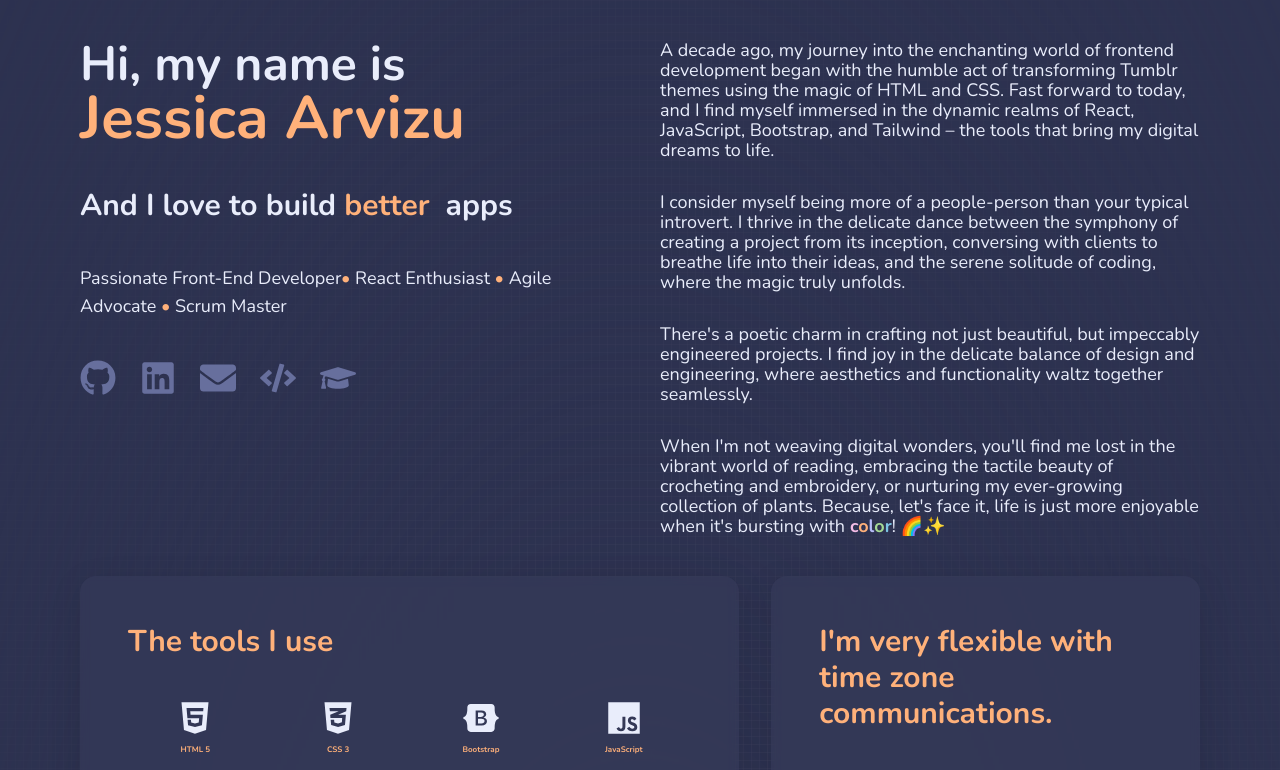
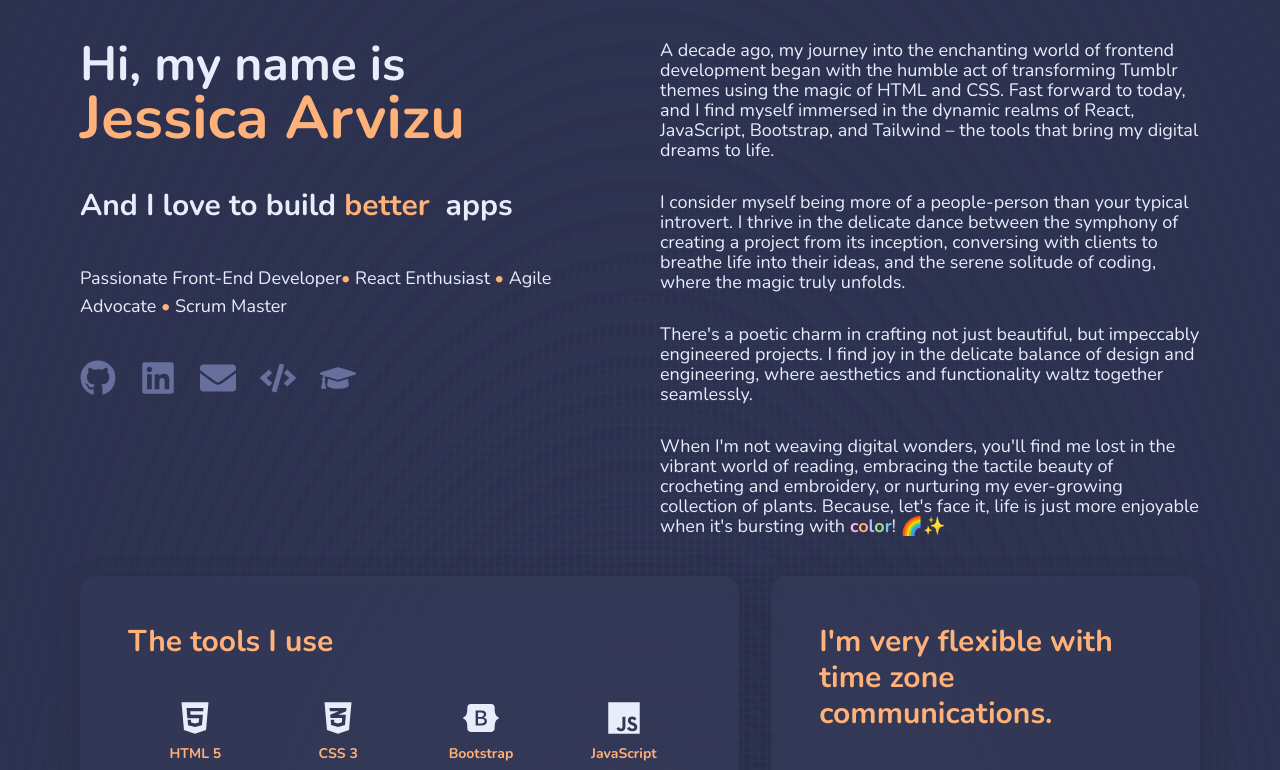
Before and after one commit to jessicaArvizu/next_portfolio, a Next.js app: page / in a window 1280 px wide. Shown: the top 770 px of the page. Built offline with nearby package versions, Linux system fonts and the light colour scheme.

Commit message:
Fixed navbar

```diff
--- a/components/Skills/SkillItem.tsx
+++ b/components/Skills/SkillItem.tsx
@@ -11,7 +11,7 @@ export default function SkillItem({
     return (
         <div className="flex flex-col justify-center items-center text-center mb-2"> {/* Flex column for centering */}
             <Icon className="text-4xl mb-2 text-text" />
-            <span className="text-[8px] font-bold text-peach">{name}</span>
+            <span className="text-[8px] lg:text-sm font-bold text-peach">{name}</span>
         </div>
     );
 }
--- a/components/ui/FloatingNav.tsx
+++ b/components/ui/FloatingNav.tsx
@@ -65,11 +65,11 @@ export const FloatingNav = ({
             key={`link=${idx}`}
             href={navItem.link}
             className={cn(
-              "relative px-4 py-2 items-center flex space-x-1 text-text hover:text-base"
+              "relative px-2 lg:px-4 py-2 items-center flex space-x-1 text-text hover:text-base"
             )}
           >
             <span className="block sm:hidden">{navItem.icon}</span>
-            <span className="block text-[8px]">{navItem.name}</span>
+            <span className="block text-[6px] lg:text-sm">{navItem.name}</span>
           </Link>
         ))}
       </motion.div>
```
